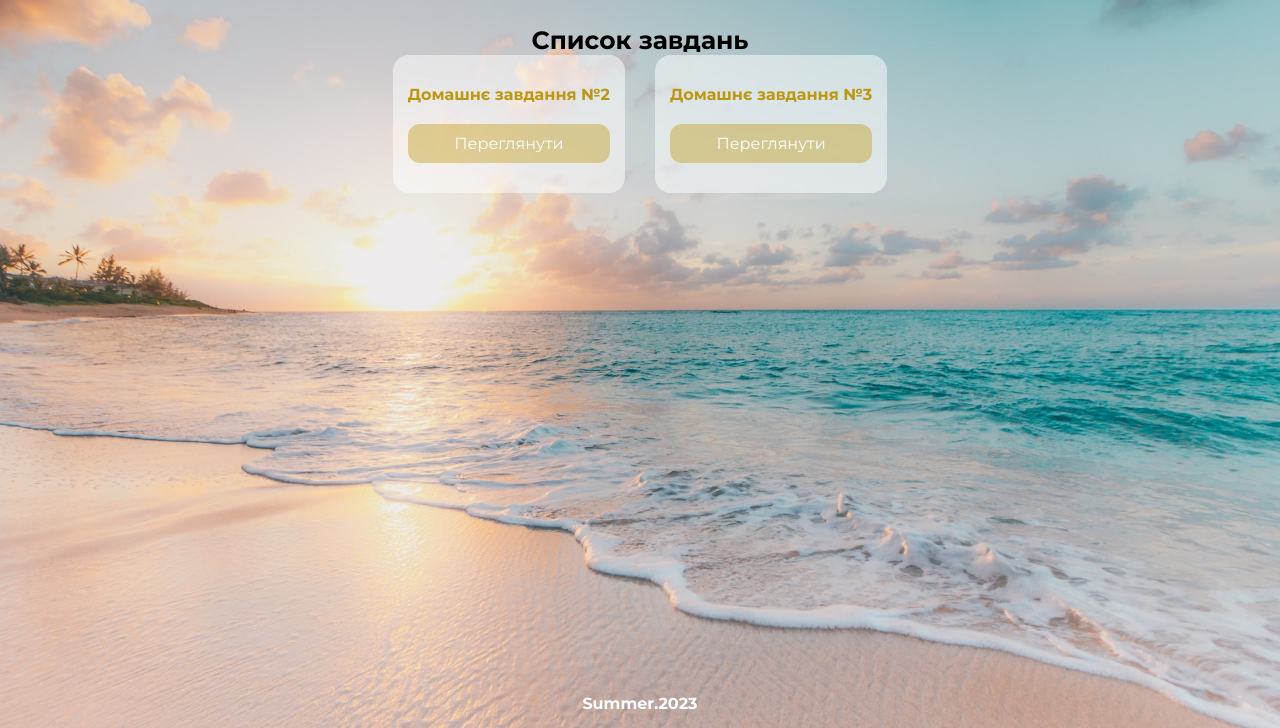
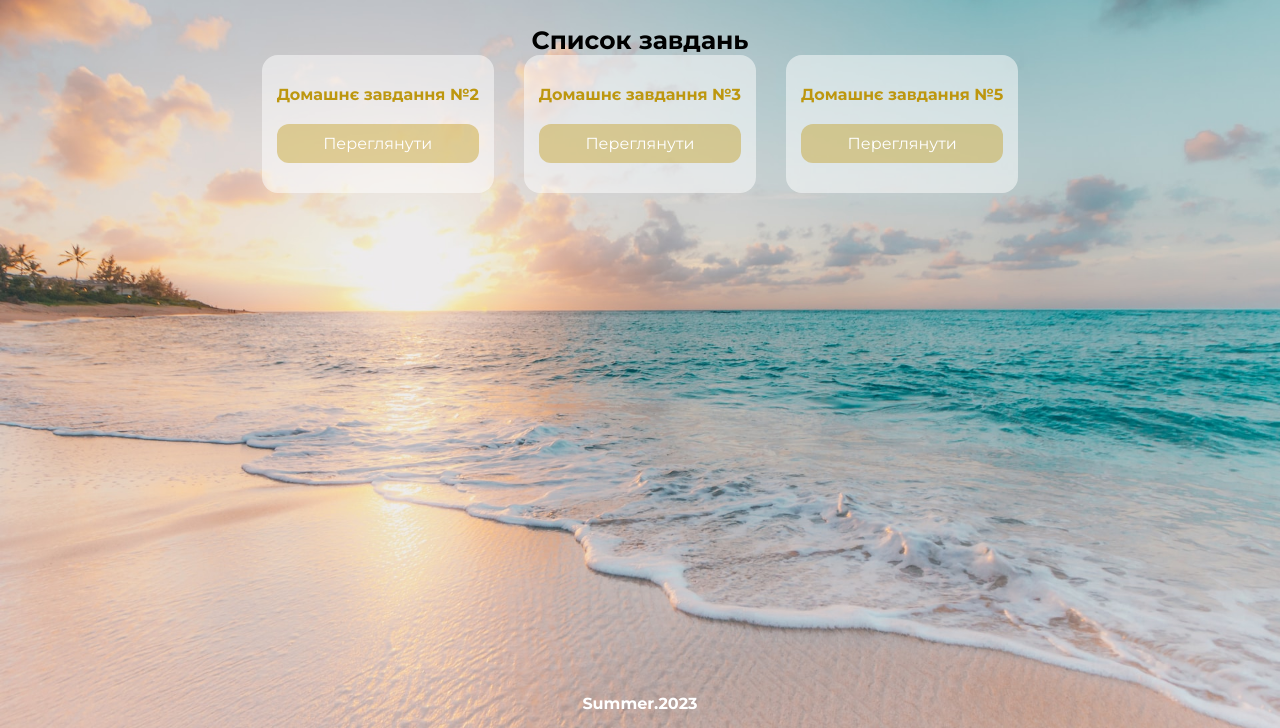
Before and after one commit to Filin02/JSLessons, a plain HTML site: page index.html in a window 1280 px wide. Shown: the part 72-800 px from the top of the page. Drawn offline with Linux system fonts and the light colour scheme.

Commit message:
Update index.html

```diff
--- a/index.html
+++ b/index.html
@@ -26,6 +26,10 @@
                         <h3 class="card-title">Домашнє завдання №3</h3>
                         <a href="./Lesson-3/index.html" class="card-link">Переглянути</a>
                     </div>
+                    <div class="main-card">
+                        <h3 class="card-title">Домашнє завдання №5</h3>
+                        <a href="./Lesson-5/index.html" class="card-link">Переглянути</a>
+                    </div>
                 </div>
             </div>
         </main>
```
